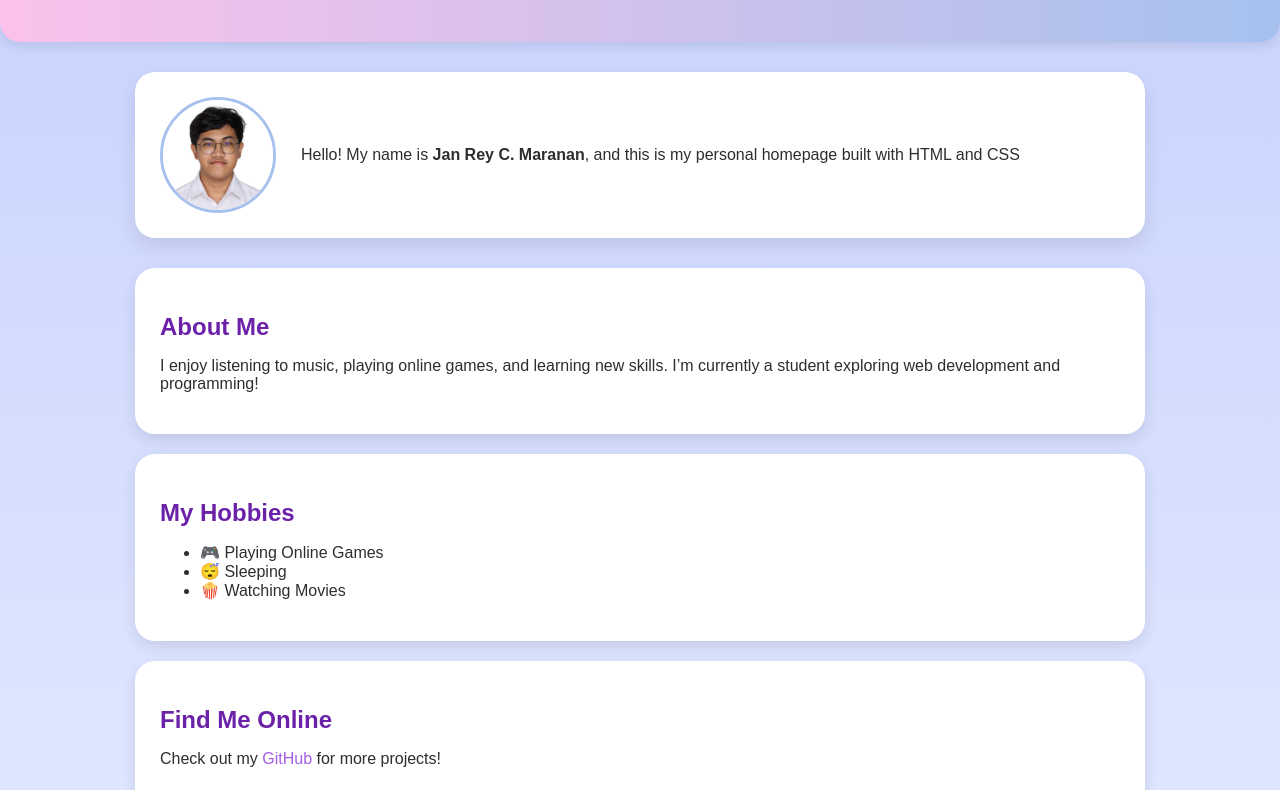
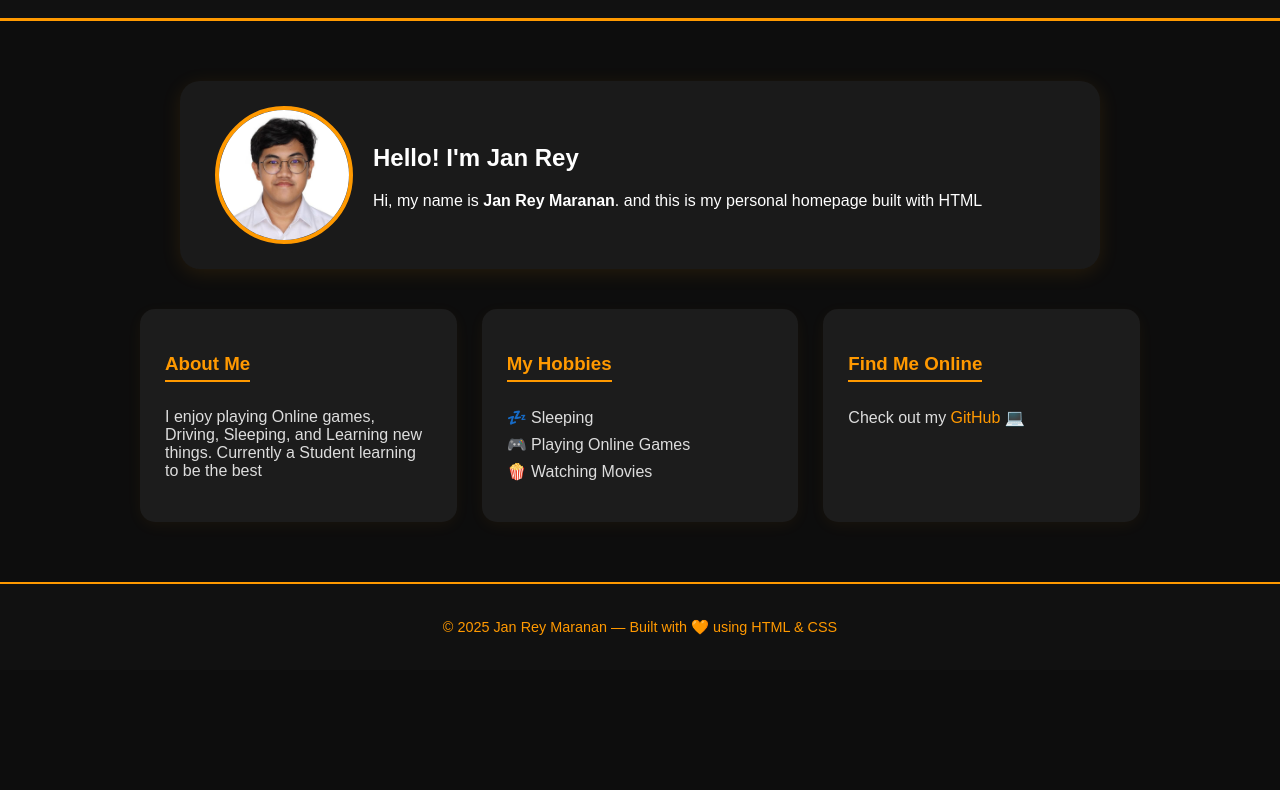
Before and after one commit to JANONNN/my-mini-page, a plain HTML site: page index.html in a window 1280 px wide. Shown: the part 127-917 px from the top of the page. After the commit the page ends 800 px from the top, so only its background shows below. Drawn offline with Linux system fonts and the light colour scheme.

Commit message:
Add files via upload

```diff
--- a/index.html
+++ b/index.html
@@ -1,45 +1,56 @@
 <!DOCTYPE html>
 <html lang="en">
 <head>
-  <meta charset="UTF-8">
-  <meta name="viewport" content="width=device-width, initial-scale=1.0">
+  <meta charset="UTF-8" />
+  <meta name="viewport" content="width=device-width, initial-scale=1.0" />
   <title>My Personal Homepage</title>
-  <link rel="stylesheet" href="style.css">
+  <link rel="stylesheet" href="style.css" />
 </head>
 <body>
-
   <header>
-    <h1>WELCOME TO MY HOME PAGE</h1>
+    <h1>WELCOME TO MY HOMEPAGE</h1>
   </header>
 
-  <section class="intro-card">
-    <img src="myphoto.jpg" alt="My Profile Picture" class="profile-img">
+  <main class="container">
+    <!-- Profile Section -->
+    <section class="profile-section">
+      <div class="profile-card">
+        <img src="myphoto.jpg" alt="My Photo" class="profile-img" />
+        <div class="intro">
+          <h2>Hello! I'm Jan Rey</h2>
           <p>
-      Hello! My name is <strong>Jan Rey C. Maranan</strong>, and this is my personal homepage built with HTML
-     and CSS     </p>
+            Hi, my name is <strong>Jan Rey Maranan</strong>. and this is my personal homepage built with HTML
+          </p>
+        </div>
+      </div>
     </section>
 
-  <section class="card">
-    <h2>About Me</h2>
+    <!-- Info Section -->
+    <section class="info-grid">
+      <div class="info-card" id="about">
+        <h3>About Me</h3>
         <p>
-      I enjoy listening to music, playing online games, and learning new skills. I’m currently a student
-      exploring web development and programming!
-    </p>
-  </section>
+           I enjoy playing Online games, Driving, Sleeping, and Learning new things. Currently a Student learning to be the best
+      </div>
 
-  <section class="card">
-    <h2>My Hobbies</h2>
+      <div class="info-card" id="hobbies">
+        <h3>My Hobbies</h3>
         <ul>
+          <li>💤 Sleeping</li>
           <li>🎮 Playing Online Games</li>
-      <li>😴 Sleeping</li>
           <li>🍿 Watching Movies</li>
         </ul>
+      </div>
+
+      <div class="info-card" id="contact">
+        <h3>Find Me Online</h3>
+        <p>Check out my <a href="https://github.com/JANONNN/my-mini-page">GitHub</a> 💻</p>
+      </div>
     </section>
+  </main>
 
-  <section class="card">
-    <h2>Find Me Online</h2>
-    <p>Check out my <a href="#">GitHub</a> for more projects!</p>
-  </section>
-
+  <footer>
+    <p>© 2025 Jan Rey Maranan — Built with 🧡 using HTML & CSS</p>
+  </footer>
 </body>
 </html>
--- a/style.css
+++ b/style.css
@@ -1,74 +1,112 @@
-/* Base Styles */
 body {
+  margin: 0;
   font-family: 'Poppins', sans-serif;
-  background: linear-gradient(180deg, #c7d2fe, #e0e7ff); /* pastel blue gradient */
-  color: #2e2e2e;
-  margin: 0;
-  padding: 0;
+  background: #0d0d0d;
+  color: #f2f2f2;
 }
 
 /* Header */
 header {
-  background: linear-gradient(90deg, #fbc2eb, #a6c1ee); /* pink-lavender gradient */
+  background: #111;
   text-align: center;
   padding: 25px;
-  color: #fff;
-  font-weight: 700;
-  font-size: 24px;
-  border-radius: 0 0 20px 20px;
-  box-shadow: 0 4px 12px rgba(0,0,0,0.1);
+  font-size: 1.2rem;
+  font-weight: bold;
   letter-spacing: 1px;
+  color: #ff9900;
+  border-bottom: 3px solid #ff9900;
 }
 
-/* Intro Section */
-.intro-card {
+/* Main Container */
+.container {
+  max-width: 1000px;
+  margin: 40px auto;
+  padding: 20px;
+}
+
+/* Profile Section */
+.profile-section {
+  display: flex;
+  justify-content: center;
+  margin-bottom: 40px;
+}
+
+.profile-card {
+  background: #1a1a1a;
+  color: #fff;
   display: flex;
   align-items: center;
-  background: #ffffff;
-  margin: 30px auto;
-  padding: 25px;
-  width: 75%;
+  gap: 20px;
   border-radius: 20px;
-  box-shadow: 0 8px 20px rgba(0,0,0,0.1);
+  padding: 25px 35px;
+  box-shadow: 0 4px 20px rgba(255, 153, 0, 0.1);
+  width: 90%;
+  max-width: 850px;
 }
 
 .profile-img {
-  width: 110px;
-  height: 110px;
+  width: 130px;
+  height: 130px;
   border-radius: 50%;
-  margin-right: 25px;
-  border: 3px solid #a6c1ee;
+  border: 4px solid #ff9900;
 }
 
-/* Cards */
-.card {
-  background: #ffffff;
-  width: 75%;
-  margin: 20px auto;
-  padding: 25px;
-  border-radius: 20px;
-  box-shadow: 0 6px 15px rgba(0,0,0,0.1);
-  transition: transform 0.2s ease-in-out;
+/* Info Section (Grid Layout) */
+.info-grid {
+  display: grid;
+  grid-template-columns: repeat(auto-fit, minmax(280px, 1fr));
+  gap: 25px;
 }
 
-.card:hover {
-  transform: translateY(-5px);
+.info-card {
+  background: #1c1c1c;
+  color: #ddd;
+  padding: 25px;
+  border-radius: 15px;
+  box-shadow: 0 4px 15px rgba(255, 153, 0, 0.05);
+  transition: transform 0.2s ease, box-shadow 0.2s ease;
 }
 
-/* Links */
+.info-card:hover {
+  transform: translateY(-5px);
+  box-shadow: 0 6px 18px rgba(255, 153, 0, 0.2);
+}
+
+.info-card h3 {
+  color: #ff9900;
+  border-bottom: 2px solid #ff9900;
+  display: inline-block;
+  padding-bottom: 5px;
+  margin-bottom: 10px;
+}
+
+ul {
+  list-style: none;
+  padding: 0;
+}
+
+ul li {
+  margin: 8px 0;
+}
+
+/* Footer */
+footer {
+  text-align: center;
+  padding: 20px;
+  background: #111;
+  color: #ff9900;
+  font-size: 0.9rem;
+  border-top: 2px solid #ff9900;
+  margin-top: 40px;
+}
+
 a {
-  color: #a45ee5;
+  color: #ff9900;
   text-decoration: none;
   font-weight: 500;
 }
 
 a:hover {
-  color: #ff80b5;
+  color: #ffffff;
   text-decoration: underline;
 }
-
-/* Headings */
-h2 {
-  color: #6b21a8;
-  margin-bottom: 10px;
-}
```
Lines whose indentation alone changed are shown as unchanged.
